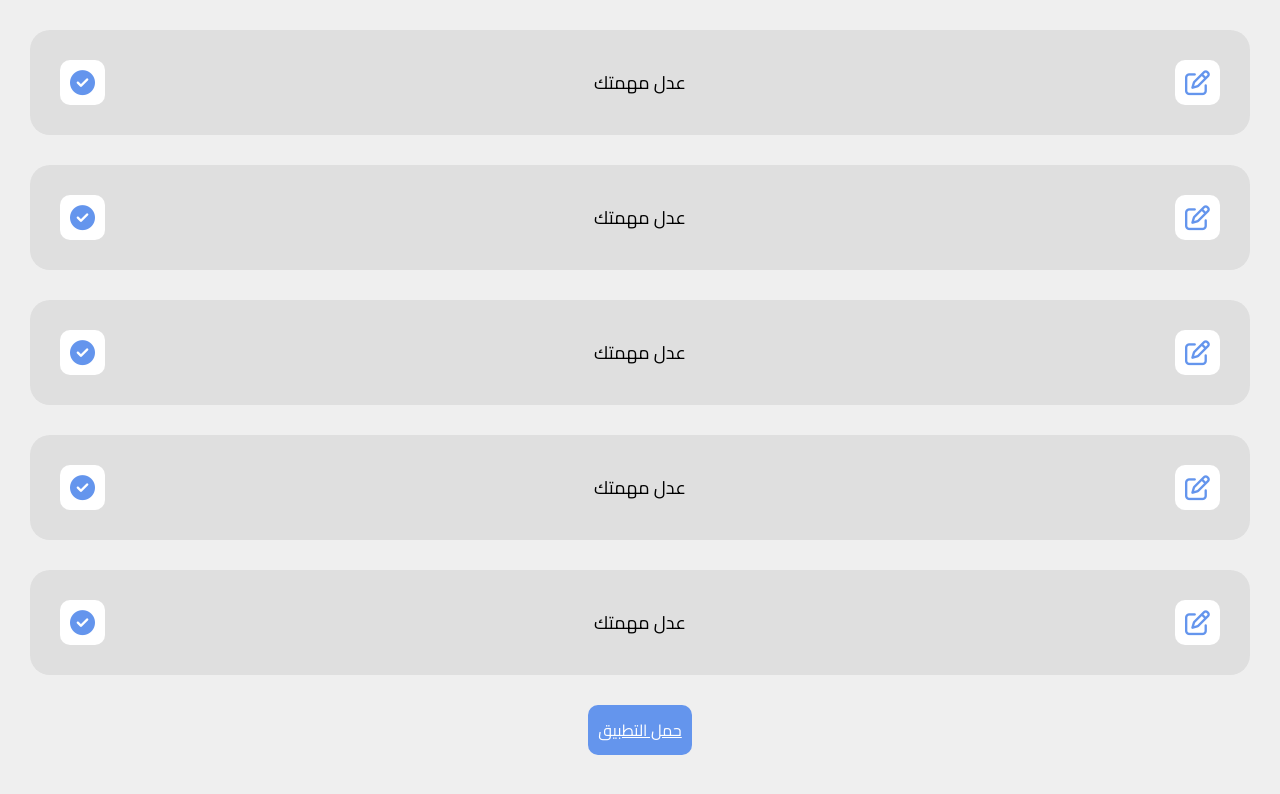
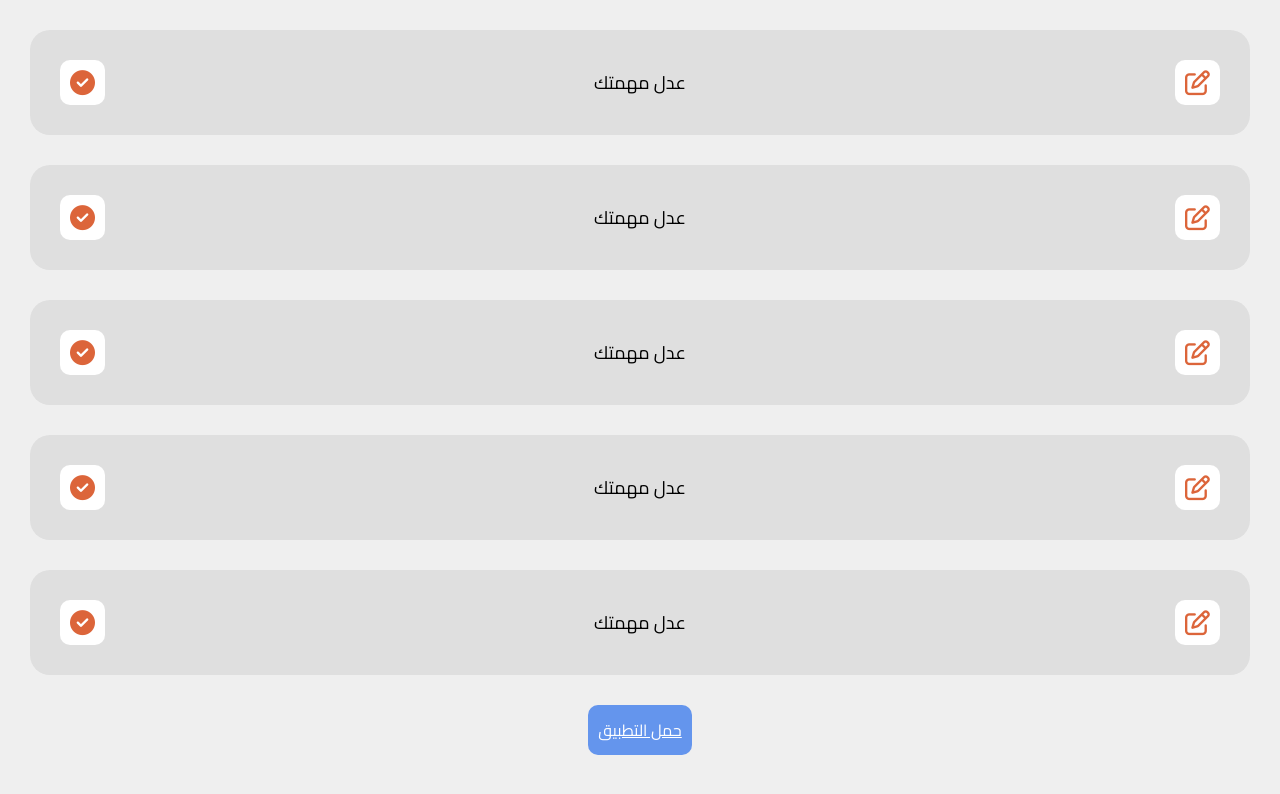
Before and after one commit to hatemMahmoud12/todolist1, a plain HTML site: page index.html in a window 1280 px wide. Drawn offline with Linux system fonts and the light colour scheme.

Commit message:
Update style.css

```diff
--- a/style.css
+++ b/style.css
@@ -59,7 +59,7 @@
     border-radius: 10px;
     font-size: 25px;
     padding: 10px;
-    color: cornflowerblue;
+    color: #dc653a;
     cursor: pointer;
 }
 .list-item p{
```
